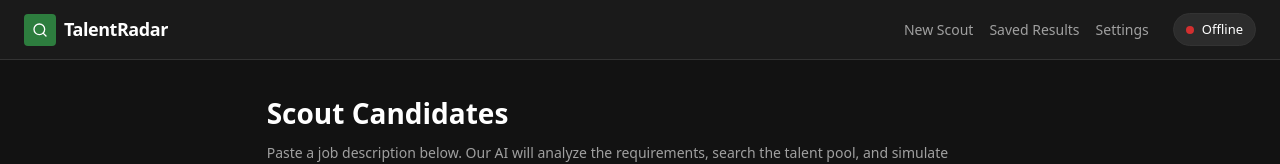
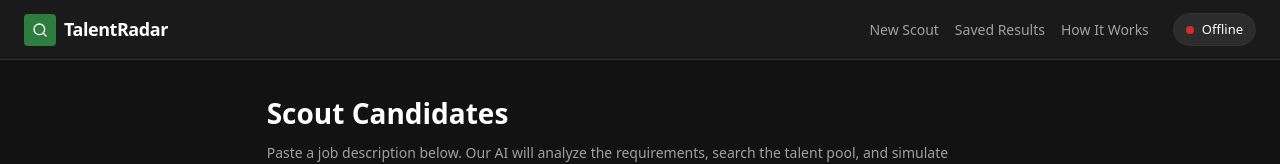
Before and after one commit to Tejayadagani/TalentHunt, a Next.js app in the folder frontend/: page / in a window 1280 px wide. Shown: the top 164 px of the page. Built offline with nearby package versions, Linux system fonts and the light colour scheme; no server answers.

Commit message:
Rename Settings nav item to How It Works

```diff
--- a/frontend/src/app/page.tsx
+++ b/frontend/src/app/page.tsx
@@ -166,7 +166,7 @@ export default function Home() {
               onClick={() => setShowSettings(true)}
               className="text-[14px] font-medium text-muted-foreground hover:text-foreground transition-colors"
             >
-              Settings
+              How It Works
             </button>
           </nav>
 
```
